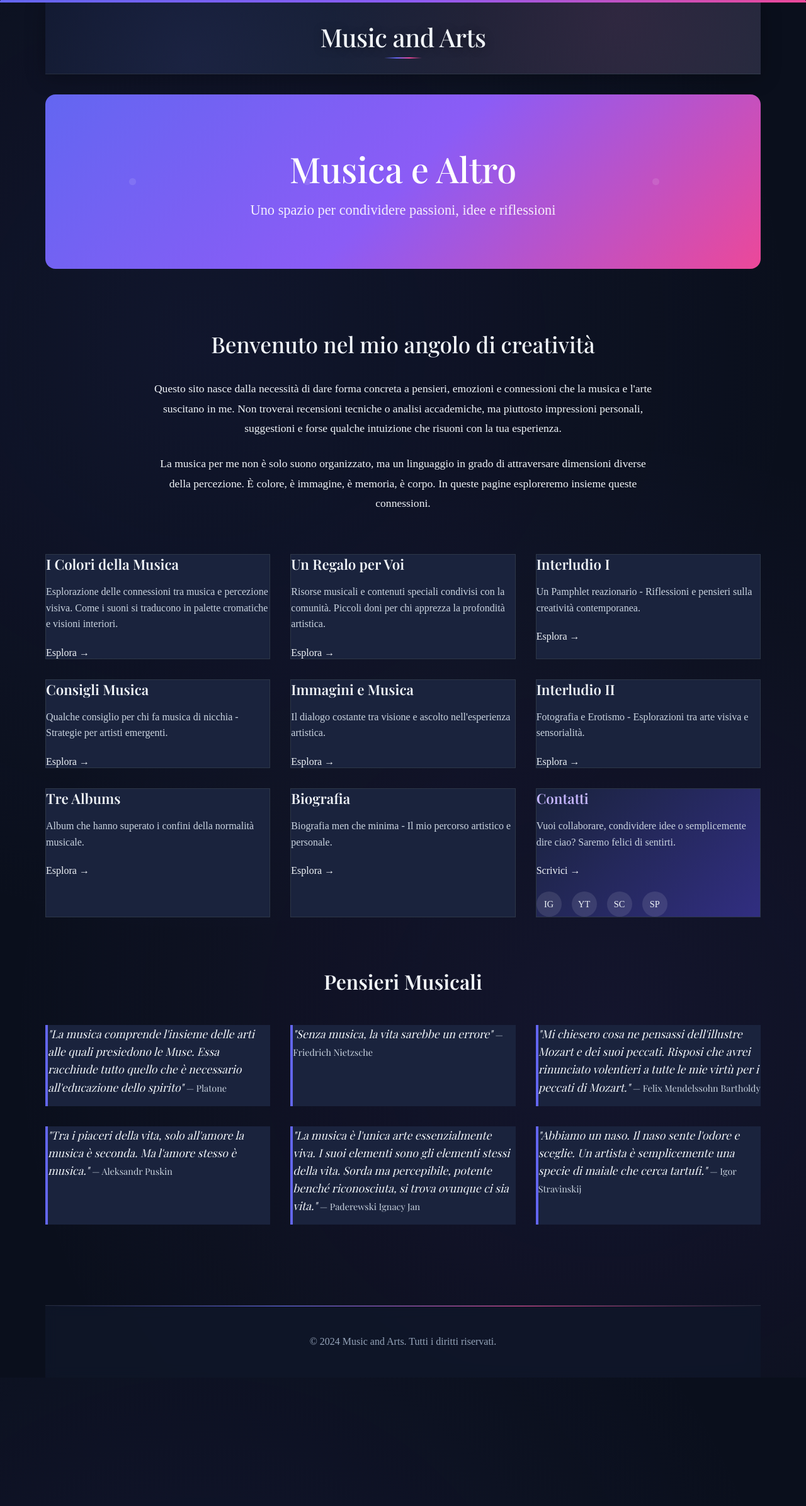
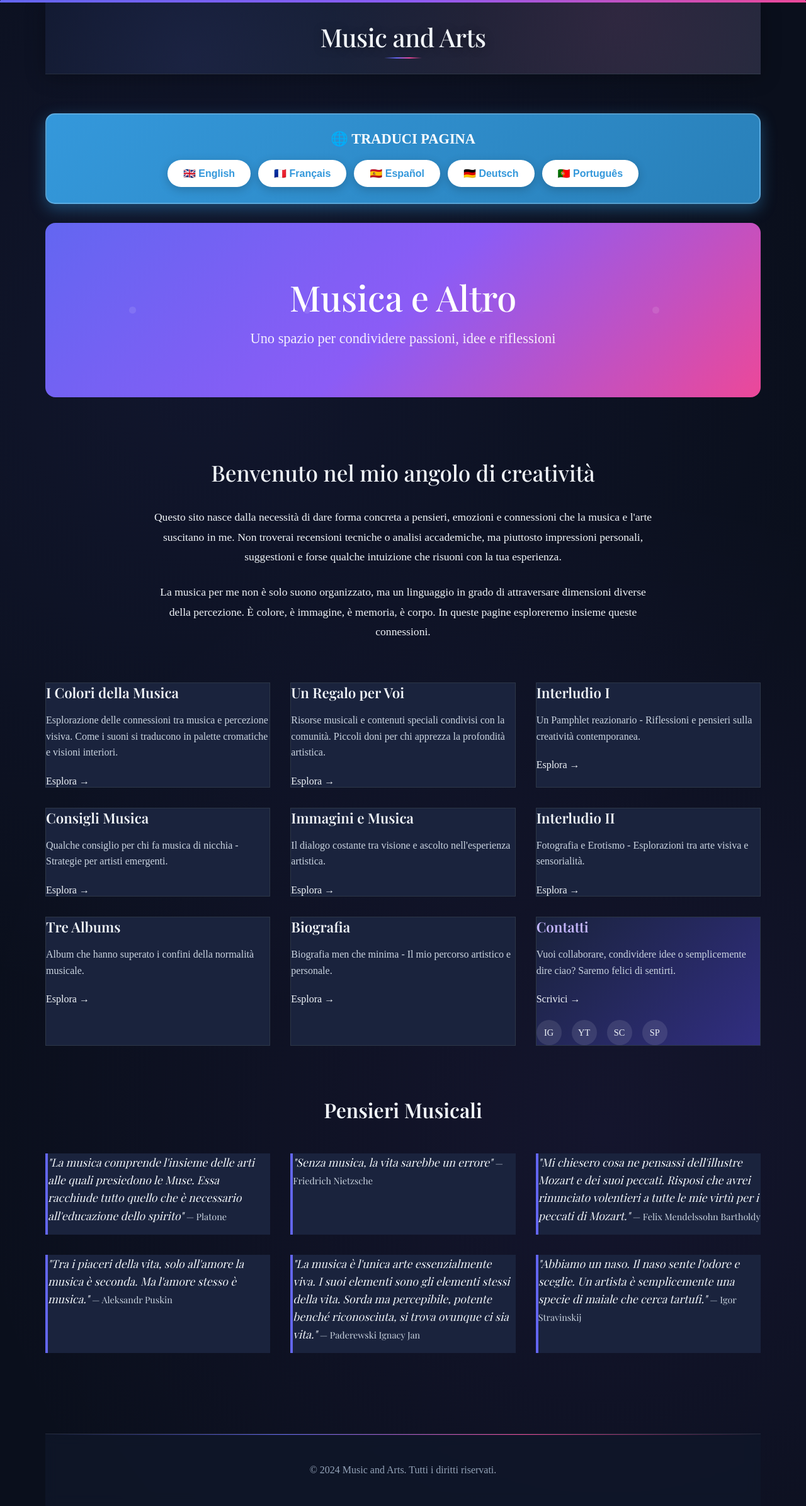
Before and after one commit to music-and-arts/music-and-arts.github.io, a Jekyll site: the page built from index.md, in a window 1280 px wide. Shown: the whole page at 63% size. Built offline with Jekyll 4.4.1, drawn with Linux system fonts in a browser that asks for light colours; before the commit the page ends 2188 px from its top, so only the background shows below that; some of the changed lines change nothing that is shown.

Commit message:
Update index.md

```diff
--- a/index.md
+++ b/index.md
@@ -3,6 +3,18 @@ layout: default
 title: "Music and Arts - Musica, Arte e Pensiero"
 description: "Uno spazio raffinato dedicato alla musica, arte, scrittura e creatività. Esplora contenuti unici e riflessioni profonde."
 ---
+
+<!-- TRADUTTORE MULTILINGUA -->
+<div class="translator-container">
+    <div class="translator-title">🌐 TRADUCI PAGINA</div>
+    <div class="translator-buttons">
+        <button class="translate-btn" onclick="window.open('https://en-it.translate.goog' + window.location.pathname + '?_x_tr_sl=it&_x_tr_tl=en&_x_tr_hl=en&_x_tr_pto=wapp', '_blank')">🇬🇧 English</button>
+        <button class="translate-btn" onclick="window.open('https://fr-it.translate.goog' + window.location.pathname + '?_x_tr_sl=it&_x_tr_tl=fr&_x_tr_hl=fr&_x_tr_pto=wapp', '_blank')">🇫🇷 Français</button>
+        <button class="translate-btn" onclick="window.open('https://es-it.translate.goog' + window.location.pathname + '?_x_tr_sl=it&_x_tr_tl=es&_x_tr_hl=es&_x_tr_pto=wapp', '_blank')">🇪🇸 Español</button>
+        <button class="translate-btn" onclick="window.open('https://de-it.translate.goog' + window.location.pathname + '?_x_tr_sl=it&_x_tr_tl=de&_x_tr_hl=de&_x_tr_pto=wapp', '_blank')">🇩🇪 Deutsch</button>
+        <button class="translate-btn" onclick="window.open('https://pt-it.translate.goog' + window.location.pathname + '?_x_tr_sl=it&_x_tr_tl=pt&_x_tr_hl=pt&_x_tr_pto=wapp', '_blank')">🇵🇹 Português</button>
+    </div>
+</div>
 
 <section class="hero">
     <div class="hero-content">
@@ -126,6 +138,52 @@ description: "Uno spazio raffinato dedicato alla musica, arte, scrittura e creat
 </section>
 
 <style>
+/* STILI TRADUTTORE */
+.translator-container {
+    background: linear-gradient(135deg, #3498db, #2980b9);
+    padding: 25px;
+    border-radius: 15px;
+    margin: 30px 0;
+    text-align: center;
+    box-shadow: 0 8px 25px rgba(52, 152, 219, 0.4);
+    border: 2px solid rgba(255, 255, 255, 0.2);
+}
+
+.translator-title {
+    color: white;
+    margin-bottom: 20px;
+    font-size: 1.4em;
+    font-weight: bold;
+}
+
+.translator-buttons {
+    display: flex;
+    justify-content: center;
+    flex-wrap: wrap;
+    gap: 12px;
+}
+
+.translate-btn {
+    background: white;
+    color: #3498db;
+    border: none;
+    padding: 12px 25px;
+    border-radius: 25px;
+    cursor: pointer;
+    font-weight: bold;
+    font-size: 1em;
+    transition: all 0.3s ease;
+    box-shadow: 0 4px 15px rgba(0, 0, 0, 0.2);
+    min-width: 120px;
+}
+
+.translate-btn:hover {
+    transform: translateY(-3px);
+    box-shadow: 0 6px 20px rgba(0, 0, 0, 0.3);
+    background: #f8f9fa;
+}
+
+/* STILI ESISTENTI */
 :root {
     --primary-color: #f1f5f9;
     --secondary-color: #e2e8f0;
@@ -368,5 +426,14 @@ body {
     .quote-card {
         padding: 1.5rem;
     }
+
+    .translator-buttons {
+        flex-direction: column;
+        align-items: center;
+    }
+
+    .translate-btn {
+        width: 200px;
+    }
 }
 </style>
```
